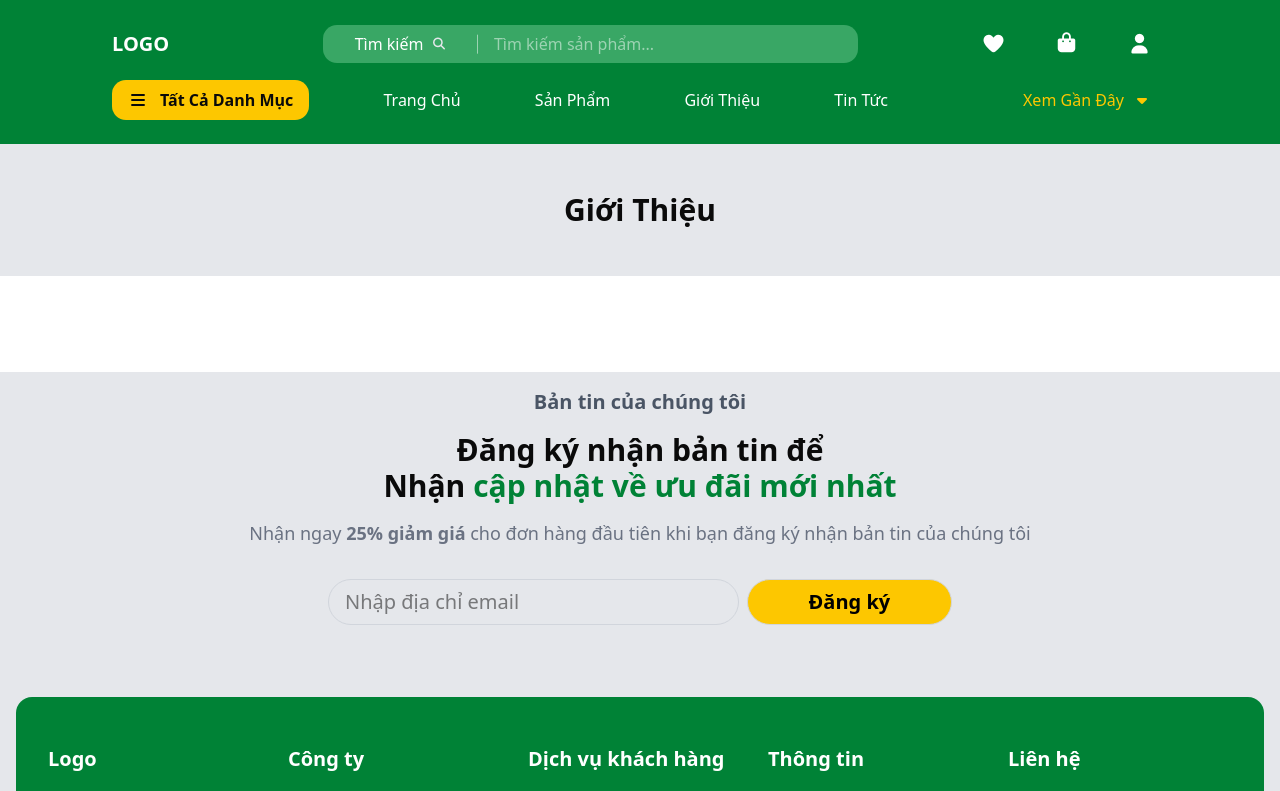
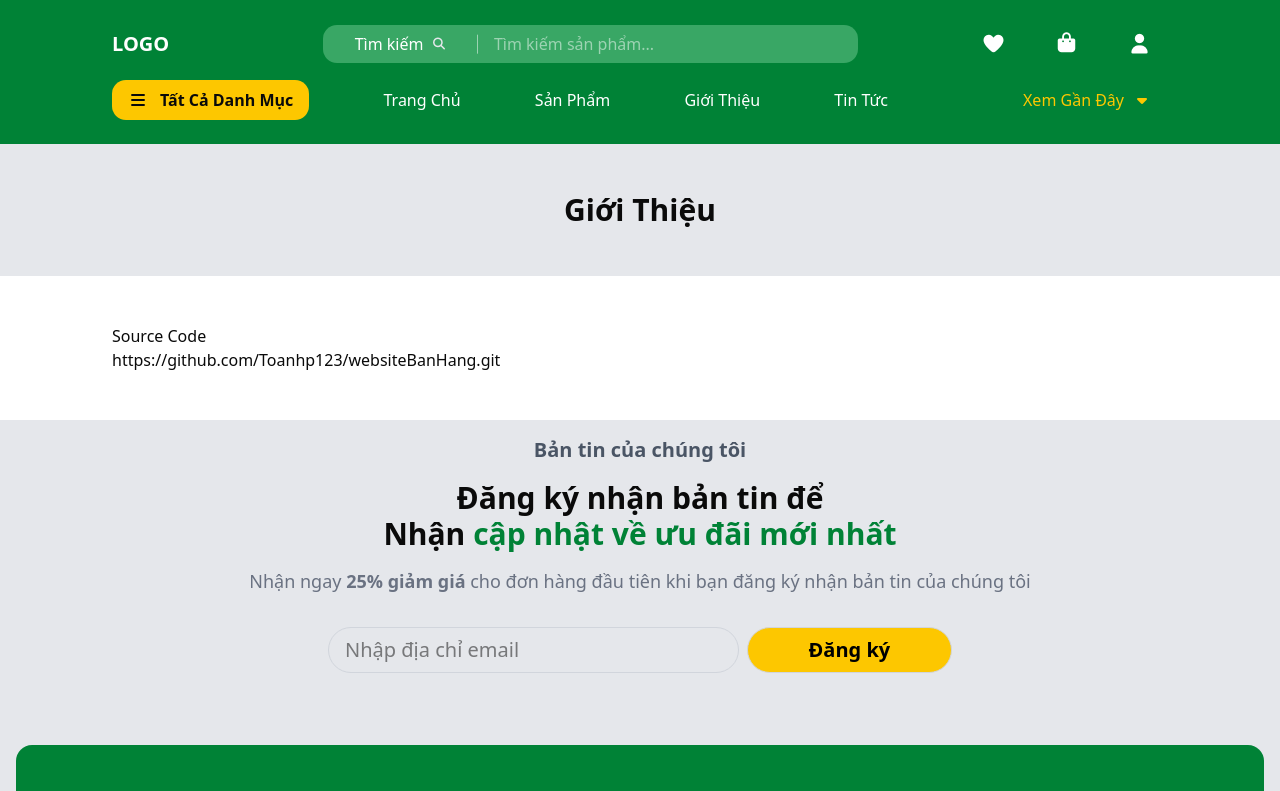
Before and after one commit to Toanhp123/websiteBanHang, a React (Vite) app in the folder client/: page /aboutUs in a window 1280 px wide. Shown: the top 791 px of the page. Built offline with nearby package versions, Linux system fonts and the light colour scheme; no server answers.

Commit message:
thêm link github vào trang about us

```diff
--- a/client/src/pages/Customer/AboutUsPage.tsx
+++ b/client/src/pages/Customer/AboutUsPage.tsx
@@ -9,7 +9,10 @@ function AboutUsPage() {
             <TitleSection text="Giới Thiệu" />
 
             <Section>
-                <div></div>
+                <div>
+                    <h1>Source Code</h1>
+                    <p>https://github.com/Toanhp123/websiteBanHang.git</p>
+                </div>
             </Section>
 
             <Footer />
```
